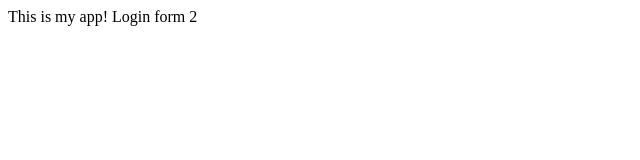
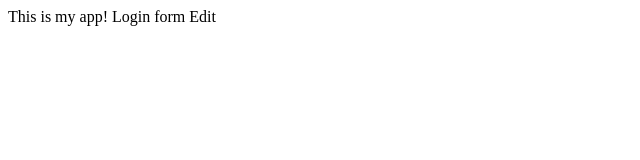
Before and after one commit to bodeakins/myapp, a plain HTML site: page index.html in a window 1280 px wide. Shown: the full height of the page, 0-640 px from the left. Drawn offline with Linux system fonts and the light colour scheme.

Commit message:
another one

```diff
--- a/index.html
+++ b/index.html
@@ -5,6 +5,7 @@
 </head>
 <body>
 This is my app!
-Login form 2
+Login form
+Edit
 </body>
 </html>
```
